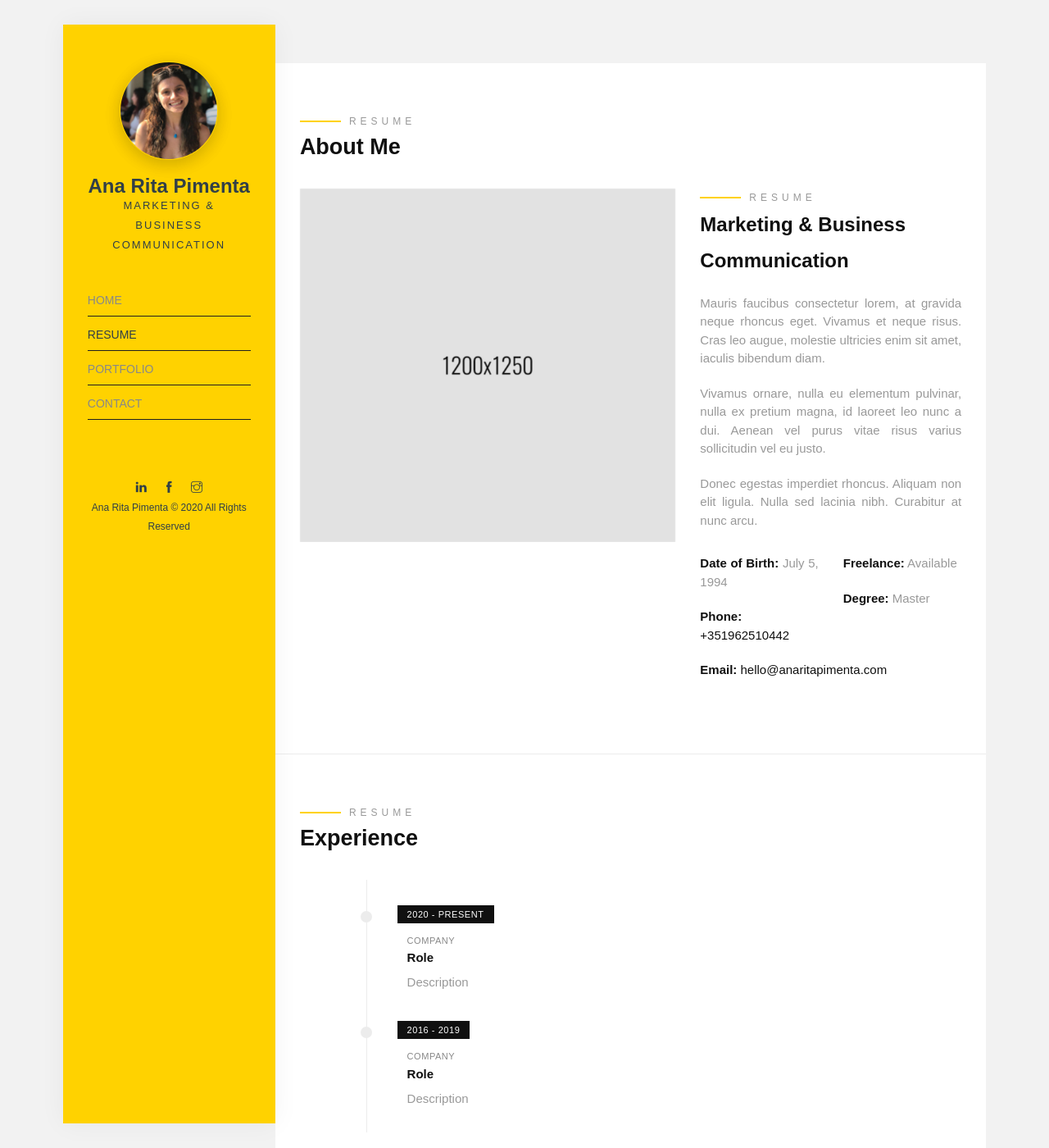
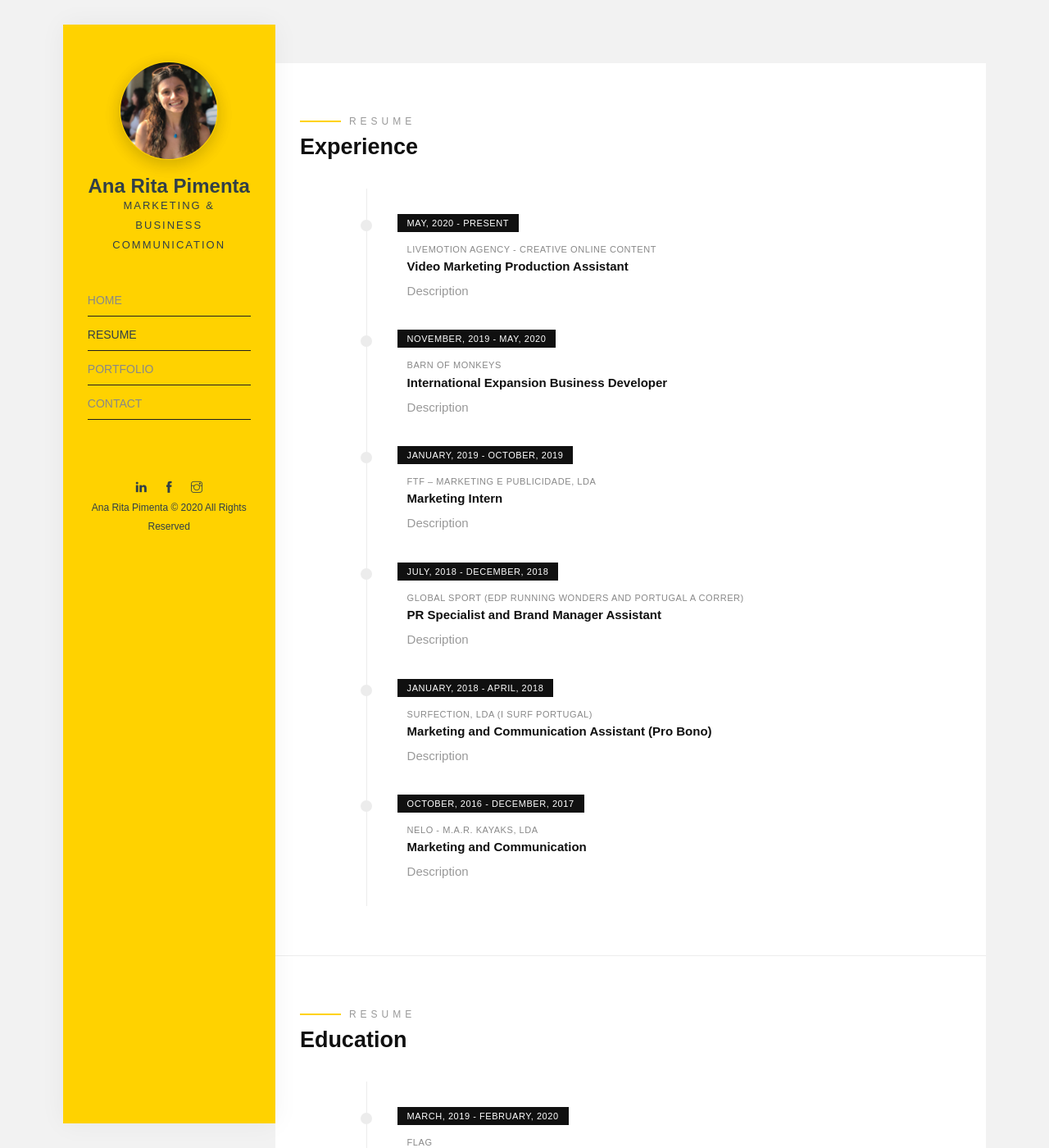
Before and after one commit to anaritapimenta/anaritapimenta.github.io, a Jekyll site: the page built from resume.html, in a window 1280 px wide and 1400 px high. Shown: the whole window at 82% size. Built offline with Jekyll 4.4.1, drawn with Linux system fonts in a browser that asks for light colours; some web fonts are replaced; some of the changed text lies outside the part shown.

Commit message:
Update content

```diff
--- a/resume.html
+++ b/resume.html
@@ -3,79 +3,6 @@ title: Resume
 layout: default
 ---
 
-<div class="about">
-  <div class="container-fluid">
-    <div class="row">
-      <div class="col-md-12">
-        <span class="heading-meta style-1">Resume</span>
-        <h2 class="heading animate-box" data-animate-effect="fadeInLeft">
-          About Me
-        </h2>
-      </div>
-    </div>
-    <div class="row">
-      <div class="col-md-7">
-        <img
-          src="{{
-            'assets/img/1200x1250.jpg'
-              | prepend: site.baseurl
-              | prepend: site.url
-          }}"
-          class="img-fluid mb-15 animate-box fadeInLeft animated"
-          data-animate-effect="fadeInLeft"
-          alt=""
-        />
-      </div>
-      <div
-        class="col-md-5 animate-box fadeInLeft animated"
-        data-animate-effect="fadeInLeft"
-      >
-        <span class="heading-meta style-1">Resume</span>
-        <h3 class="about-heading">{{ site.author.role }}</h3>
-        <p>
-          Mauris faucibus consectetur lorem, at gravida neque rhoncus eget.
-          Vivamus et neque risus. Cras leo augue, molestie ultricies enim sit
-          amet, iaculis bibendum diam.
-        </p>
-        <p>
-          Vivamus ornare, nulla eu elementum pulvinar, nulla ex pretium magna,
-          id laoreet leo nunc a dui. Aenean vel purus vitae risus varius
-          sollicitudin vel eu justo.
-        </p>
-        <p>
-          Donec egestas imperdiet rhoncus. Aliquam non elit ligula. Nulla sed
-          lacinia nibh. Curabitur at nunc arcu.
-        </p>
-        <div class="about-contact-wrap">
-          <div class="row">
-            <div class="col-md-6">
-              <p><b>Date of Birth:</b> {{ site.author.date_of_birth }}</p>
-              <p>
-                <b>Phone:</b>
-                <a href="tel:{{ site.author.phone_number }}"
-                  >{{ site.author.phone_number }}</a
-                >
-              </p>
-            </div>
-            <div class="col-md-6">
-              <p><b>Freelance:</b> {{ site.author.freelance }}</p>
-              <p><b>Degree:</b> {{ site.author.degree }}</p>
-            </div>
-            <div class="col-md-12">
-              <p>
-                <b>Email:</b>
-                <a href="mailto:{{ site.author.email }}"
-                  >{{ site.author.email }}</a
-                >
-              </p>
-            </div>
-          </div>
-        </div>
-      </div>
-    </div>
-  </div>
-</div>
-<div class="divider1"></div>
 <div class="resume">
   <div class="container-fluid">
     <div class="row">
@@ -91,17 +18,49 @@ layout: default
         <ul class="timeline">
           <li>
             <div class="timeline-content">
-              <span class="timeline-date">2020 - Present</span>
-              <h5>Company</h5>
-              <h4>Role</h4>
+              <span class="timeline-date">May, 2020 - Present</span>
+              <h5>Livemotion Agency - Creative Online Content</h5>
+              <h4>Video Marketing Production Assistant</h4>
               <p>Description</p>
             </div>
           </li>
           <li>
             <div class="timeline-content">
-              <span class="timeline-date">2016 - 2019</span>
-              <h5>Company</h5>
-              <h4>Role</h4>
+              <span class="timeline-date">November, 2019 - May, 2020</span>
+              <h5>Barn Of Monkeys</h5>
+              <h4>International Expansion Business Developer</h4>
+              <p>Description</p>
+            </div>
+          </li>
+          <li>
+            <div class="timeline-content">
+              <span class="timeline-date">January, 2019 - October, 2019</span>
+              <h5>FTF – Marketing e Publicidade, Lda</h5>
+              <h4>Marketing Intern</h4>
+              <p>Description</p>
+            </div>
+          </li>
+          <li>
+            <div class="timeline-content">
+              <span class="timeline-date">July, 2018 - December, 2018</span>
+              <h5>Global Sport (EDP Running Wonders and Portugal A Correr)</h5>
+              <h4>PR Specialist and Brand Manager Assistant</h4>
+              <p>Description</p>
+            </div>
+          </li>
+          <li>
+            <div class="timeline-content">
+              <span class="timeline-date">January, 2018 - April, 2018</span>
+              <h5>Surfection, Lda (I surf Portugal)</h5>
+              <h4>Marketing and Communication Assistant (Pro Bono)</h4>
+              <p>Description</p>
+            </div>
+          </li>
+          <li>
+            <div class="timeline-content">
+              <span class="timeline-date">October, 2016 - December, 2017</span>
+              <h5>Nelo - M.A.R. Kayaks, Lda</h5>
+              <h4>Marketing and Communication</h4>
               <p>Description</p>
             </div>
           </li>
@@ -126,17 +85,38 @@ layout: default
         <ul class="timeline">
           <li>
             <div class="timeline-content">
-              <span class="timeline-date">2013 - 2016</span>
-              <h5>University or School</h5>
-              <h4>Degree</h4>
+              <span class="timeline-date">March, 2019 - February, 2020</span>
+              <h5>FLAG</h5>
+              <h4>Digital Marketing and e-Commmerce Manager</h4>
               <p>Description</p>
             </div>
           </li>
           <li>
             <div class="timeline-content">
-              <span class="timeline-date">2010 - 2013</span>
-              <h5>University or School</h5>
-              <h4>Degree</h4>
+              <span class="timeline-date">October, 2015 - December, 2017</span>
+              <h5>Escola Superior de Educação de Coimbra (ESEC)</h5>
+              <h4>Master's Degree in Marketing and Communication</h4>
+              <p>Description</p>
+            </div>
+          </li>
+          <li>
+            <div class="timeline-content">
+              <span class="timeline-date">September, 2012 - July, 2015</span>
+              <h5>
+                Instituto Superior de Contabilidade e Administração do Porto
+                (ISCAP)
+              </h5>
+              <h4>Degree in Business Communication</h4>
+              <p>Description</p>
+            </div>
+          </li>
+          <li>
+            <div class="timeline-content">
+              <span class="timeline-date">September, 2012 - July, 2015</span>
+              <h5>Universidade de Vigo</h5>
+              <h4>
+                FIlología y Traducción | Administración y Gestión de Empresas
+              </h4>
               <p>Description</p>
             </div>
           </li>
```
Also changed, not shown: index.html (+15 -11 lines).
